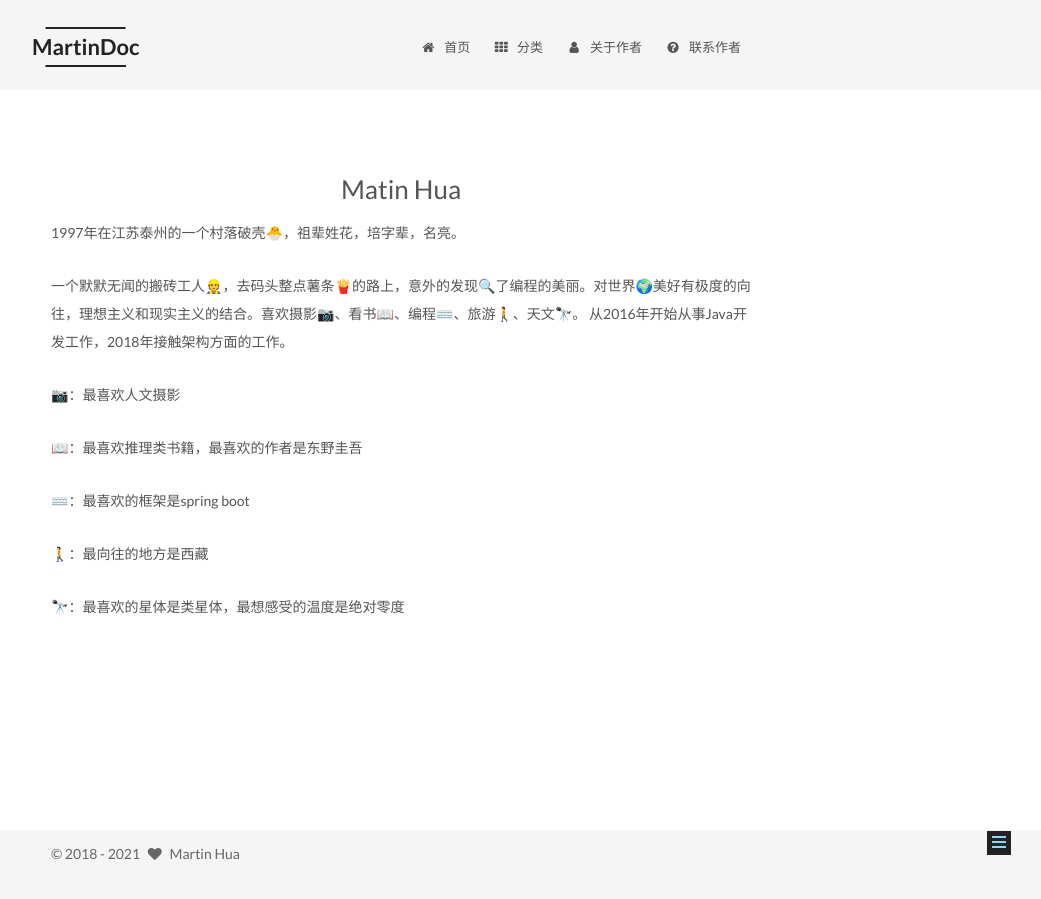
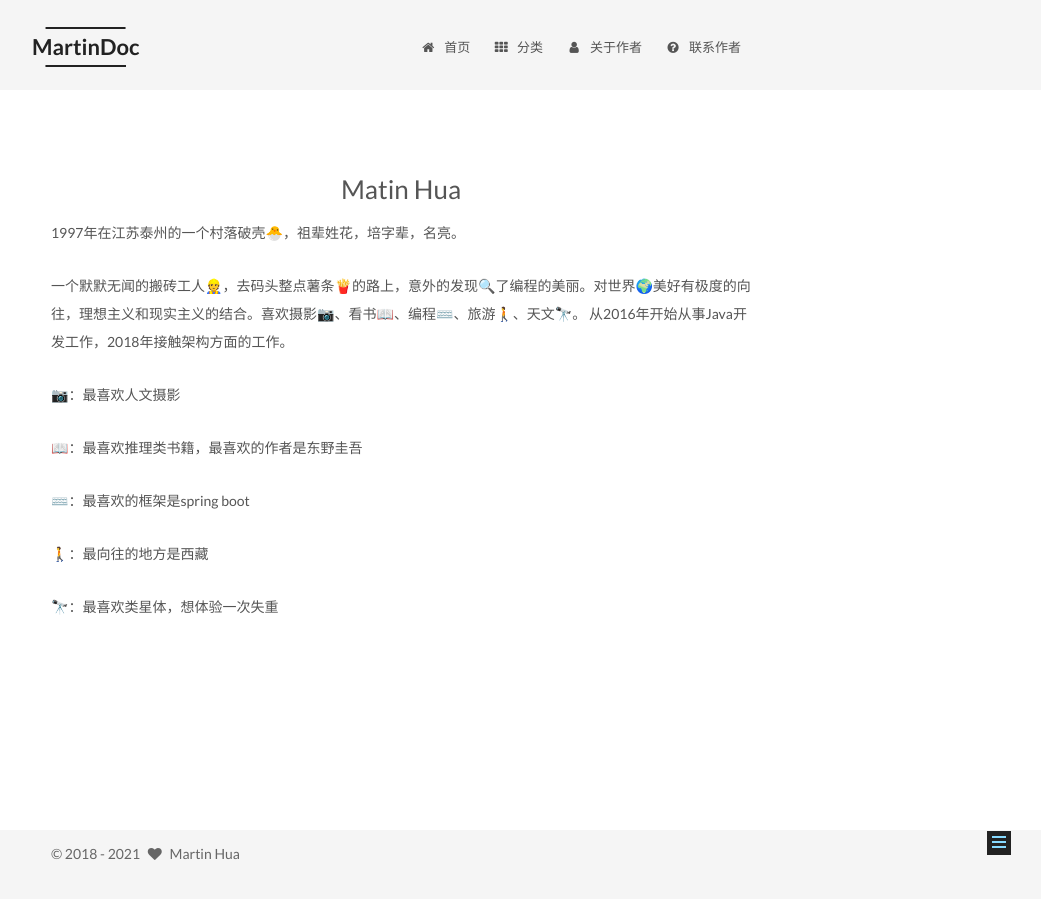
Before and after one commit to huaPeiLiang/huapeiliang.github.io, a Jekyll site: the page built from about/index.md, in a window 1280 px wide. Shown: the whole page, without its empty margins (239-1280 px from the left). Built offline with Jekyll 4.4.1, drawn with Linux system fonts in a browser that asks for light colours; comment, search, counter and statistics services are not loaded.

Commit message:
添加文章

```diff
--- a/about/index.md
+++ b/about/index.md
@@ -16,4 +16,4 @@ type: about
 
 🚶：最向往的地方是西藏
 
-🔭：最喜欢的星体是类星体，最想感受的温度是绝对零度
+🔭：最喜欢类星体，想体验一次失重
```
